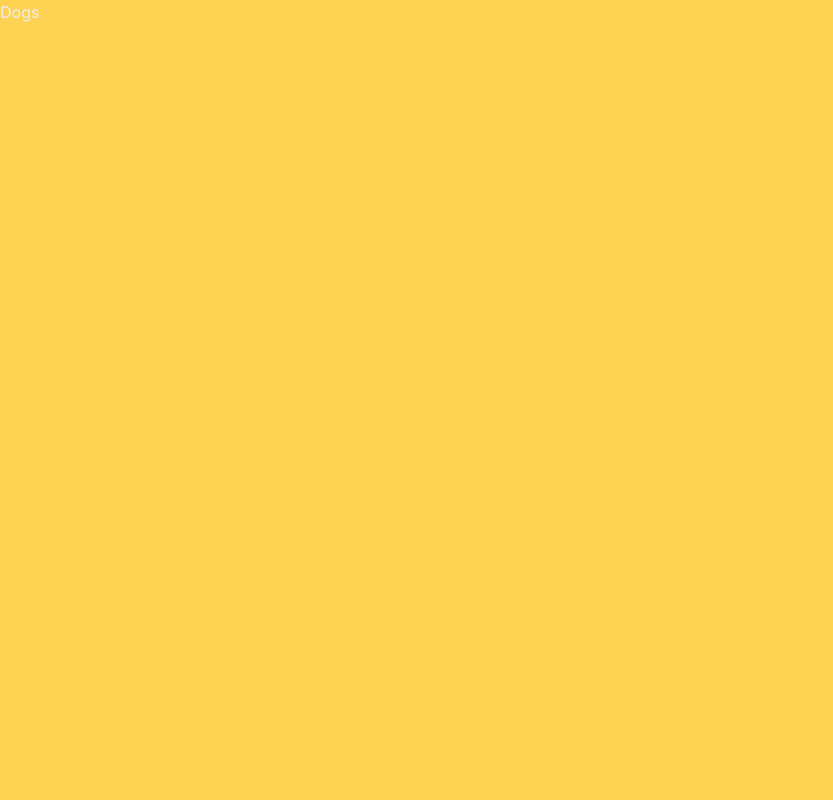
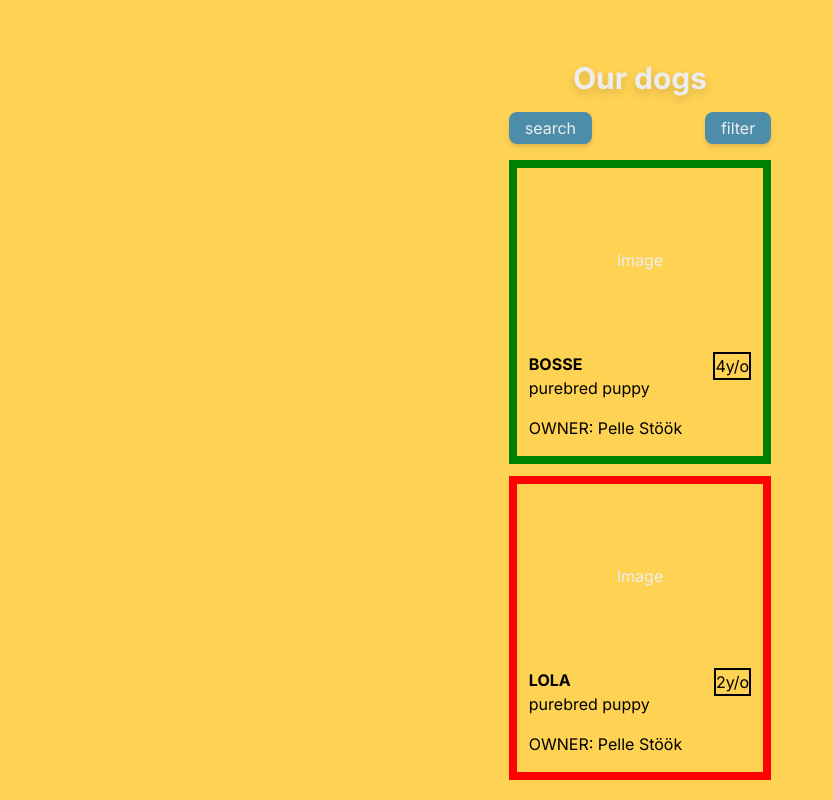
Before and after one commit to reenhilm/2025v9-doggy-daycare, a Next.js app: page /dogs in a window 1280 px wide. Shown: the whole page, without its empty margins (0-833 px from the left). Built offline with nearby package versions, Linux system fonts and the light colour scheme.

Commit message:
mock-data for dogs, made dog cards and dynamic border color based on presence

```diff
--- /dev/null
+++ b/app/dogs/page.module.css
@@ -0,0 +1,11 @@
+.roundedbutton {
+    background-color: var(--color);
+}
+
+.greenborder {
+    border-color: green;
+}
+
+.redborder {
+    border-color: red;
+}
--- a/app/dogs/page.tsx
+++ b/app/dogs/page.tsx
@@ -1,7 +1,53 @@
+import styles from './page.module.css'
+
+interface dog {
+    name: string;
+    breed: string;
+    owner: string;
+    age: number;
+    present: boolean;
+}
+
 export default function Dogs() {
+
+    const dogs: dog[] = [
+        { name: 'Bosse', breed: 'purebred puppy', owner: 'Pelle Stöök', age: 4, present: true },
+        { name: 'Lola', breed: 'purebred puppy', owner: 'Pelle Stöök', age: 2, present: false }
+    ];
     return (
         <>
-            <div>Dogs</div>
+            <div className="flex">
+                <div className="flex flex-col m-auto items-center">
+                    <header>
+                        <h1 className="text-3xl font-bold max-w-3xs drop-shadow-lg mt-15 text-center">
+                            Our dogs
+                        </h1>
+                    </header>
+                    <main>
+                        <div className='flex justify-between gap-15'>
+                            <button className={`${styles.roundedbutton} rounded-lg shadow-md py-1 px-4 my-4`}>search</button>
+                            <button className={`${styles.roundedbutton} rounded-lg shadow-md py-1 px-4 my-4`}>filter</button>
+                        </div>
+                        <ul className='flex gap-3 flex-col'>
+                            {dogs.map((dog, index) =>
+                                <li key={index} className={dog.present ? styles.greenborder + ' border-8' : styles.redborder + ' border-8'}>
+                                    <div>
+                                        <div className='mx-25 my-20'>Image</div>
+                                    </div>
+                                    <div className='flex justify-between items-start px-3'>
+                                        <div>
+                                            <h3 className='text-l uppercase font-bold text-black'>{dog.name}</h3>
+                                            <p className='text-black'>{dog.breed}</p>
+                                        </div>
+                                        <div className='border-2 text-black'>{dog.age}y/o</div>
+                                    </div>
+                                    <div className='text-black my-4 px-3'>OWNER: {dog.owner}</div>
+                                </li>
+                            )}
+                        </ul>
+                    </main>
+                </div>
+            </div>
         </>
     )
 }
--- a/app/page.module.css
+++ b/app/page.module.css
@@ -1,4 +1,3 @@
 .roundedbutton {
   background-color: var(--color);
-  padding: 10px;
 }
--- a/app/page.tsx
+++ b/app/page.tsx
@@ -16,7 +16,7 @@ export default function Home() {
           <main>
             <Link
               href={`/dogs`}
-              className={`${styles.roundedbutton} rounded-lg shadow-md`}>
+              className={`${styles.roundedbutton} rounded-lg shadow-md py-3 px-4`}>
               OUR DOGS
             </Link>
           </main>
```
